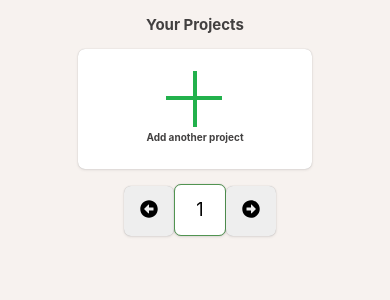
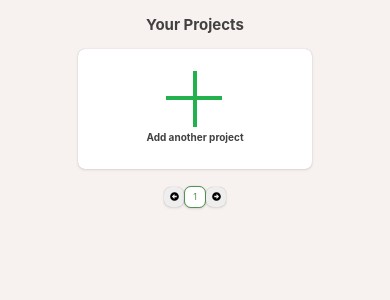
Before and after one commit to MichalInfa/todolist, a React (Create React App) app: page /projects in a window 390 px wide. Shown: the top 300 px of the page. Built offline with nearby package versions, Linux system fonts and the light colour scheme; no server answers.

Commit message:
redesign PaginationBar component

```diff
--- a/src/Components/Button/Button.css
+++ b/src/Components/Button/Button.css
@@ -81,3 +81,21 @@
         0 0 1px rgba(0,0,0,.25),
         0 1px 3px rgba(0,0,0,.1);
 }
+
+@media screen and (max-width: 800px)
+{
+    .PaginationButton{
+        height: 35px;
+        width: 35px;
+        font-size: 12px;
+    }
+}
+
+@media screen and (max-width: 550px)
+{
+    .PaginationButton{
+        width :20px;
+        height: 20px;
+        font-size: 9px;
+    }
+}
--- a/src/Views/AddProjectView/PaginationBar.css
+++ b/src/Views/AddProjectView/PaginationBar.css
@@ -1,8 +1,6 @@
-
 .PaginationBar{
     margin-top: 10px;
     padding: 5px;
-    width: 100%;
     display: inline-block;
     text-align: center;
 }
@@ -15,6 +13,7 @@
     cursor: pointer;
     font-size: 18px;
     background-color: white;
+    user-select: none;
     box-shadow:
         0 0 1px rgba(0,0,0,.25),
         0 1px 3px rgba(0,0,0,.1);
@@ -26,9 +25,36 @@
 }
 
 .CurrentNumber{
+    color: rgb(81, 148, 81);
     border: 1px solid rgb(81, 148, 81);
 }
 
+.ThreeDotPlus, .ThreeDotMinus {
+    border: none;
+    background-color: transparent;
+    box-shadow: none;
+}
+
+.ThreeDotPlus:hover, .ThreeDotMinus:hover{
+    border: none;
+    background-color: transparent;
+    box-shadow: none;
+    color: rgb(81, 148, 81);
+}
+
+.ThreeDotPlus:after, .ThreeDotMinus:after{
+    content: '...';
+}
+
+.ThreeDotPlus:hover:after{
+    content: '+3';
+}
+
+.ThreeDotMinus:hover:after{
+    content: '-3';
+}
+
+/*
 .ArrowLeft{
     position: absolute;
     top: 50%;
@@ -39,4 +65,22 @@
     position: absolute;
     top: 50%;
     right: 5%;
+}*/
+
+@media screen and (max-width: 800px)
+{
+    .PaginationItem{
+        line-height: 35px;
+        width: 35px;
+        font-size: 12px;
+    }
 }
+
+@media screen and (max-width: 550px)
+{
+    .PaginationItem{
+        line-height: 20px;
+        width: 20px;
+        font-size: 9px;
+    }
+}
--- a/src/Views/AddProjectView/PaginationBar.js
+++ b/src/Views/AddProjectView/PaginationBar.js
@@ -9,9 +9,46 @@ const PaginationBar = ({projectsPerPage, amountOfProjects, onClickFunction, curr
 
     const maxPage = Math.ceil(amountOfProjects / projectsPerPage);
     const pageNumbers = [];
+
+    if(maxPage > 6){
+        if(currentPage <= 3){
+            for(let i = 1; i <= 5; i++){
+                pageNumbers.push(i);
+            }
+            pageNumbers.push(maxPage + 1)
+            pageNumbers.push(maxPage)
+        }
+        else {
+            if(currentPage > (maxPage - 4)){
+                pageNumbers.push(1); // zawsze dodanie pierwszego elementu
+                pageNumbers.push(0)
+                for(let i = maxPage - 4; i <= maxPage; i++){
+                    pageNumbers.push(i);
+                }
+            }
+            else{
+                pageNumbers.push(1); // zawsze dodanie pierwszego elementu
+                pageNumbers.push(0)
+                for(let i = currentPage - 1; i <= currentPage + 1; i++){
+                    pageNumbers.push(i)
+                }
+                pageNumbers.push(maxPage + 1)
+                pageNumbers.push(maxPage)
+            }
+        }
+    }
+    else {
         for(let i = 1; i <= maxPage; i++){
             pageNumbers.push(i);
         }
+    }
+
+    const render = (number) => {
+            if(number === 0 || number === (maxPage + 1))
+                return ("")
+            return(number)
+    }
+
         return (
             <div className = "PaginationBar">
                  <Button
@@ -28,14 +65,27 @@ const PaginationBar = ({projectsPerPage, amountOfProjects, onClickFunction, curr
                     return (
                         <div
                             key = {number}
-                            className = {`PaginationItem ${currentPage === number ? "CurrentNumber" : "" } `}
-                            /*style = {{width: "calc(100% / " + (maxPage + 2) + ")" }}
+                            className = {`PaginationItem
+                                ${currentPage === number ? "CurrentNumber"
+                                : number === 0 ? "ThreeDotMinus"
+                                : number === (maxPage + 1) ? "ThreeDotPlus" : "" } `}
 
-                            */
+                            //style = {{width: "calc(100% / " + (maxPage + 2) + ")" }}
+
                             onClick = {(event) => {
-                                onClickFunction(number)
+                                if(number === 0){
+                                    onClickFunction(currentPage - 3)
+                                }
+                                else{
+                                    if(number === (maxPage + 1))
+                                        onClickFunction(currentPage + 3)
+                                    else
+                                        onClickFunction(number)
+                                }
                                 event.preventDefault()
-                            }}>{number}</div>
+                            }}>
+                                {render(number)}
+                        </div>
                     )
                  })
             }
@@ -50,32 +100,6 @@ const PaginationBar = ({projectsPerPage, amountOfProjects, onClickFunction, curr
                         event.preventDefault()
                     }}
                 />
-
-                {/*<div className ="ArrowLeft">
-                    <Button
-                        buttonClass = {`PaginationButton ${currentPage < 2 ? "NotProper" : "Proper"} `}
-                        disabledProperties = {currentPage < 2}
-                        buttonText = {<FontAwesomeIcon icon = {faArrowAltCircleLeft} />}
-                        onClickFunction = { (event) => {
-                            onClickFunction(currentPage - 1)
-                            event.preventDefault()
-                            }
-                        }
-                    />
-                </div>
-                <div className = "ArrowRight">
-                    <Button
-                        buttonClass = {`PaginationButton
-                            ${currentPage > (maxPage - 1) ? "NotProper" : "Proper"} `}
-                        disabledProperties = {currentPage > (maxPage - 1) }
-                        buttonText = {<FontAwesomeIcon icon = {faArrowAltCircleRight} />}
-                        onClickFunction = { (event) => {
-                            onClickFunction(currentPage + 1)
-                            event.preventDefault()
-                            }
-                        }
-                    />
-                    </div>*/}
             </div>
 
         )
--- a/src/Views/CalendarView/CalendarView.css
+++ b/src/Views/CalendarView/CalendarView.css
@@ -2,6 +2,7 @@
     padding: 10px;
     background-color: white;
     border-radius: 7px;
+    user-select: none;
     box-shadow:
         0 0 1px rgba(0,0,0,.25),
         0 1px 3px rgba(0,0,0,.1);
```
Also changed, not shown: src/Views/AddProjectView/ProjectView.js (line endings or trailing spaces).
